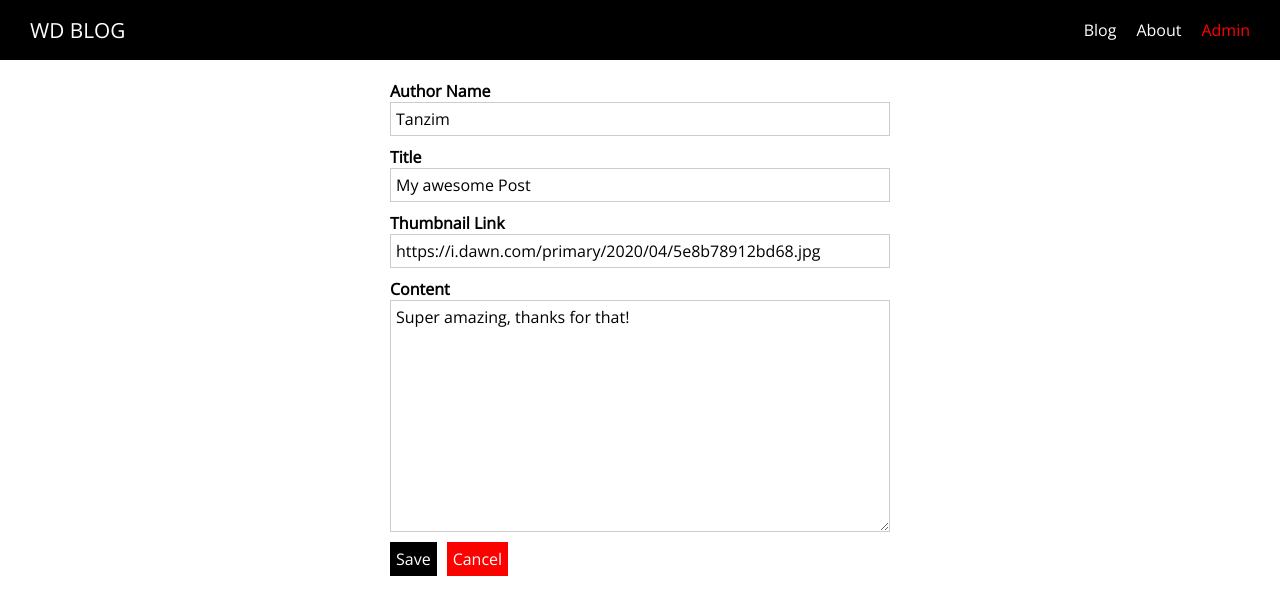
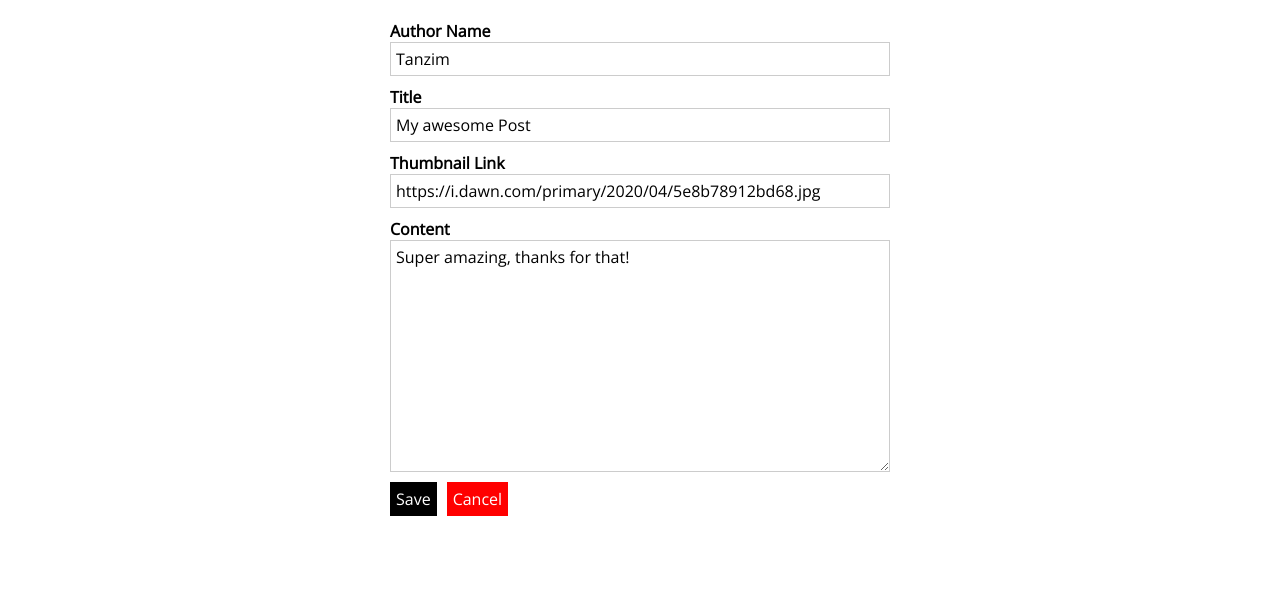
Before and after one commit to BrainAxe/nuxt-practice-session, a Nuxt app in the folder my-second-nuxt-app/: page /admin/1 in a window 1280 px wide. Shown: the top 614 px of the page. Built offline with nearby package versions, Linux system fonts and the light colour scheme.

Commit message:
added admin layout

```diff
--- /dev/null
+++ b/my-second-nuxt-app/layouts/admin.vue
@@ -0,0 +1,15 @@
+<template>
+  <div>
+    <nuxt/>
+  </div>
+</template>
+
+<style>
+  html {
+    font-family: 'Open Sans', sans-serif;
+  }
+
+  body {
+    margin: 0;
+  }
+</style>
--- /dev/null
+++ b/my-second-nuxt-app/layouts/error.vue
@@ -0,0 +1,22 @@
+<template>
+  <div class="error-page">
+    <h1>Oops, something went wrong!</h1>
+    <p>Back to <a href="/">safety</a>!</p>
+  </div>
+</template>
+
+<style scoped>
+.error-page {
+  text-align: center;
+}
+
+.error-page a {
+  text-decoration: none;
+  color: red;
+}
+
+.error-page a:hover,
+.error-page a:active {
+  color: salmon;
+}
+</style>
--- a/my-second-nuxt-app/pages/admin/_postId/index.vue
+++ b/my-second-nuxt-app/pages/admin/_postId/index.vue
@@ -13,6 +13,7 @@ export default {
   components: {
     AdminPostForm
   },
+  layout: 'admin',
   data() {
     return {
       loadedPost: {
--- a/my-second-nuxt-app/pages/admin/index.vue
+++ b/my-second-nuxt-app/pages/admin/index.vue
@@ -19,6 +19,7 @@ export default {
     PostList,
     AppButton
   },
+  layout: 'admin'
 }
 </script>
 
--- a/my-second-nuxt-app/pages/admin/new-post/index.vue
+++ b/my-second-nuxt-app/pages/admin/new-post/index.vue
@@ -12,7 +12,8 @@ import AdminPostForm from '@/components/Admin/AdminPostForm.vue';
 export default {
   components: {
     AdminPostForm
-  }
+  },
+  layout: 'admin'
 }
 </script>
 
```
